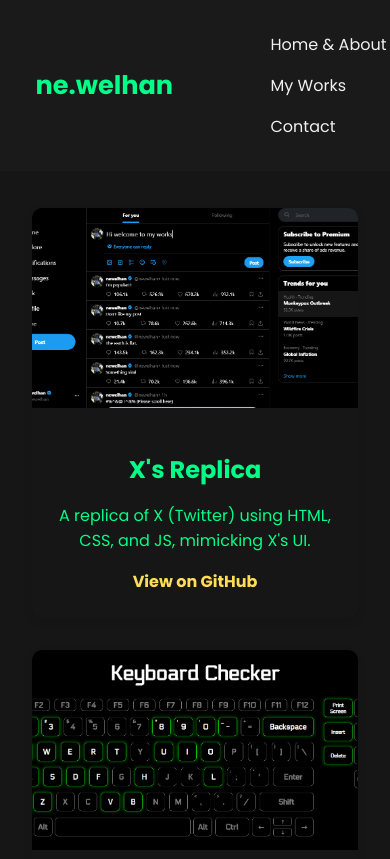
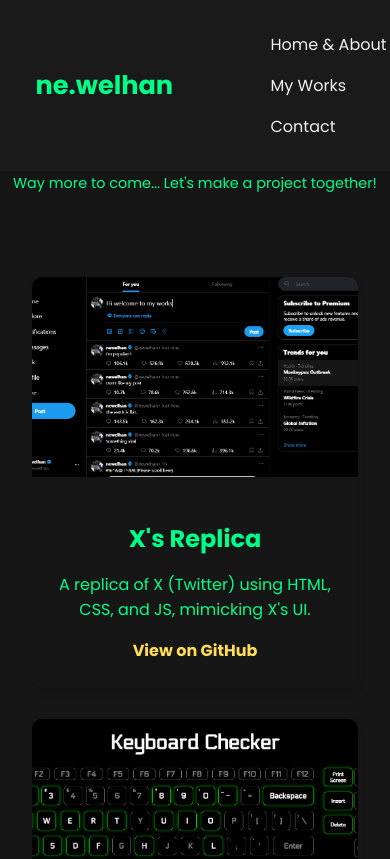
Before and after one commit to newelhan/newelhan-website, a React (Vite) app: page /portfolio in a window 390 px wide. Shown: the top 859 px of the page. Built offline with nearby package versions, Linux system fonts and the light colour scheme.

Commit message:
Added description for 'my works' page

```diff
--- a/src/pages/Portfolio/Portfolio.css
+++ b/src/pages/Portfolio/Portfolio.css
@@ -7,8 +7,34 @@
 .section-title {
   font-size: 2.5rem;
   color: var(--primary-color);
-  margin-bottom: 3rem;
+  margin-bottom: 1rem; /* Reduced bottom margin */
   opacity: 1;
+}
+
+.portfolio-desc {
+  font-size: 1.2rem;
+  color: var(--primary-color);
+  margin-bottom: 3rem; /* Space between footer and grid */
+  cursor: pointer;
+  transform: translateY(-35px);
+  transition: transform 0.5s ease, opacity 0.5s ease, color 0.3s ease;
+}
+
+.portfolio-desc:hover {
+  color: var(--accent-color);
+}
+
+/* Responsive Footer */
+@media (max-width: 768px) {
+  .portfolio-desc {
+    font-size: 1rem;
+  }
+}
+
+@media (max-width: 480px) {
+  .portfolio-desc {
+    font-size: 0.9rem;
+  }
 }
 
 .portfolio-grid {
--- a/src/pages/Portfolio/Portfolio.jsx
+++ b/src/pages/Portfolio/Portfolio.jsx
@@ -1,4 +1,5 @@
 import React, { useEffect, useRef } from 'react';
+import { useNavigate } from 'react-router-dom'; // Import this for navigation
 import './Portfolio.css';
 import { gsap } from 'gsap';
 import { ScrollTrigger } from 'gsap/ScrollTrigger';
@@ -11,9 +12,9 @@
 function Portfolio() {
   const portfolioRef = useRef(null);
   const cardsRef = useRef([]);
+  const navigate = useNavigate(); // Hook for navigation
 
   useEffect(() => {
-    // Animate the entire section into view
     gsap.fromTo(
       portfolioRef.current,
       { opacity: 0, y: 100 },
@@ -30,7 +31,6 @@
       }
     );
 
-    // Staggered animation for the cards
     gsap.fromTo(
       cardsRef.current,
       { opacity: 0, scale: 0.9, y: 50 },
@@ -70,9 +70,17 @@
     },
   ];
 
+  const handleFooterClick = () => {
+    navigate('/contact');
+  };
+
   return (
     <section className="portfolio-section" ref={portfolioRef}>
       <h1 className="section-title">My Works</h1>
+
+      <div className="portfolio-desc" onClick={handleFooterClick}>
+        Way more to come... Let's make a project together!
+      </div>
 
       <div className="portfolio-grid">
         {projects.map((project, index) => (
@@ -105,6 +113,7 @@
       </div>
     </section>
   );
+
 }
 
 export default Portfolio;
```
Also changed, not shown: 7 other files (tests, documents, lock files or other folders).
